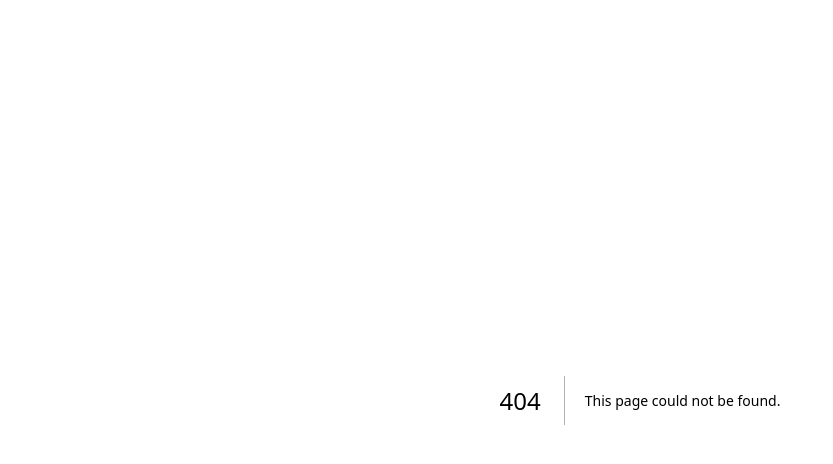
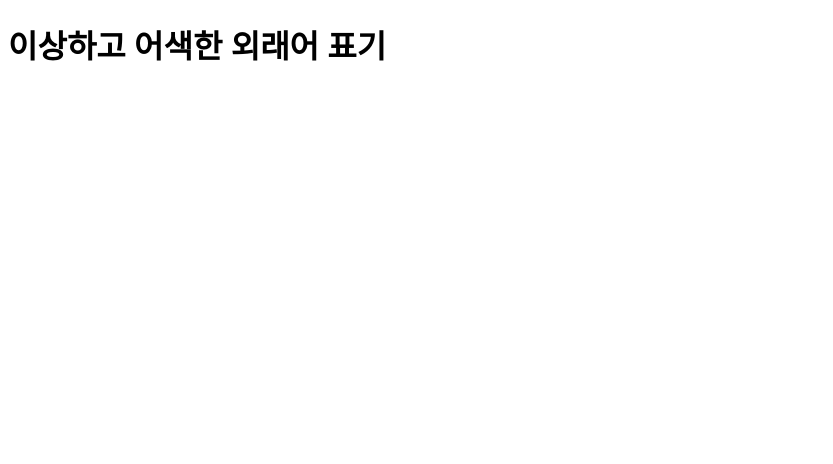
Before and after one commit to marron-b/brown, a Next.js app: page /technical_writing/loanword in a window 1280 px wide. Before the commit this address had no page. Shown: the top 464 px of the page, without its empty margins (0-833 px from the left). Built offline with nearby package versions, Linux system fonts and the light colour scheme.

Commit message:
Add technical writing folder

```diff
--- a/pages/AI_trends/_meta.json
+++ b/pages/AI_trends/_meta.json
@@ -7,5 +7,8 @@
   },
   "use_stable_diffusion_on_mac": {
     "title": "애플 실리콘에서 스테이블 디퓨전 사용하기"
+  },
+  "pinecone": {
+    "title": "파인콘"
   }
 }
--- /dev/null
+++ b/pages/technical_writing/_meta.json
@@ -0,0 +1,5 @@
+{
+  "loanword": {
+    "title": "이상하고 어색한 외래어 표기"
+  }
+}
--- /dev/null
+++ b/pages/technical_writing/loanword.mdx
@@ -0,0 +1,5 @@
+---
+title: 이상하고 어색한 외래어 표기
+description: 이상하고 어색한 외래어 표기
+---
+# 이상하고 어색한 외래어 표기
```
Also changed, not shown: pages/_meta.json (+4 -6 lines), pages/AI_trends/pinecone/_meta.json (renamed from pages/pinecone/_meta.json), pages/AI_trends/pinecone/about_pinecone.mdx (renamed from pages/pinecone/about_pinecone.mdx), pages/AI_trends/pinecone/create_semantic_search_using_pinecone_and_huggingface.mdx (renamed from pages/pinecone/create_semantic_search_using_pinecone_and_huggingface.mdx), pages/AI_trends/pinecone/create_table_qa_using_pinecone_and_langchain.mdx (renamed from pages/pinecone/create_table_qa_using_pinecone_and_langchain.mdx).
